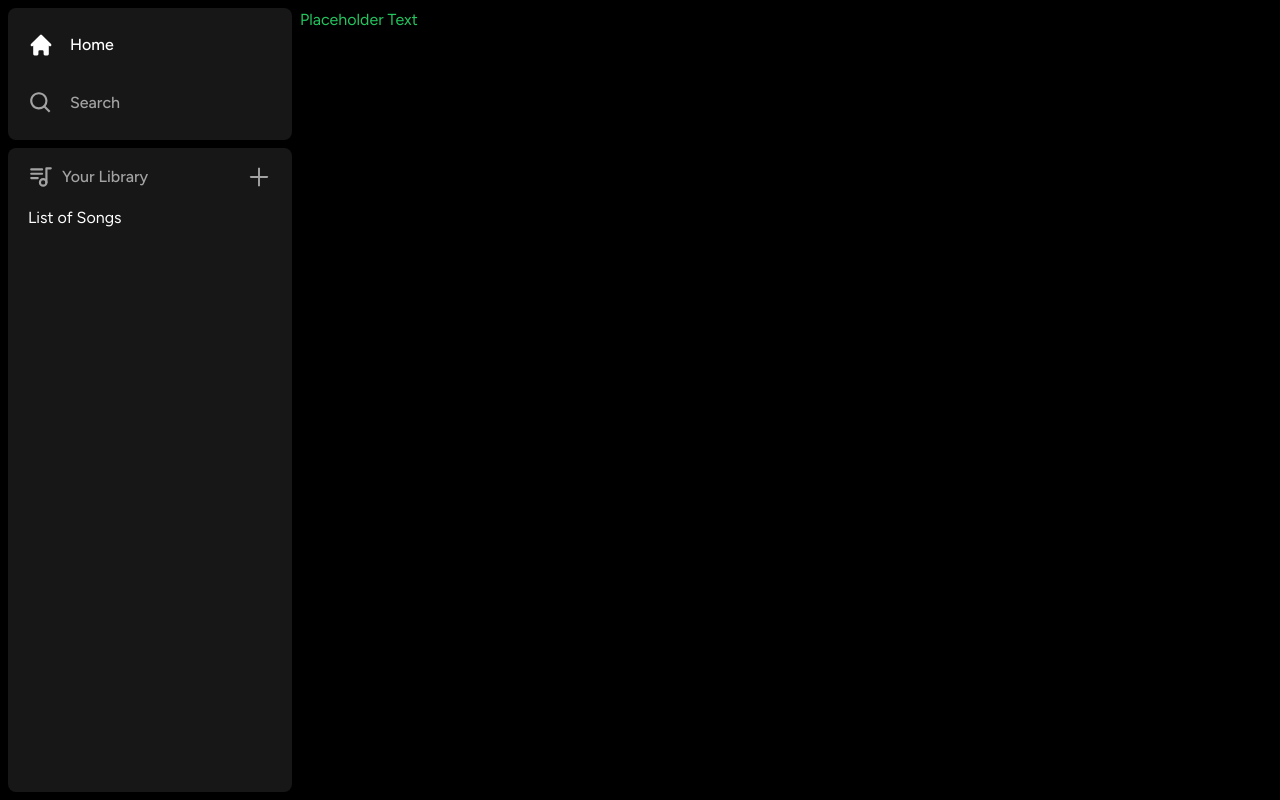
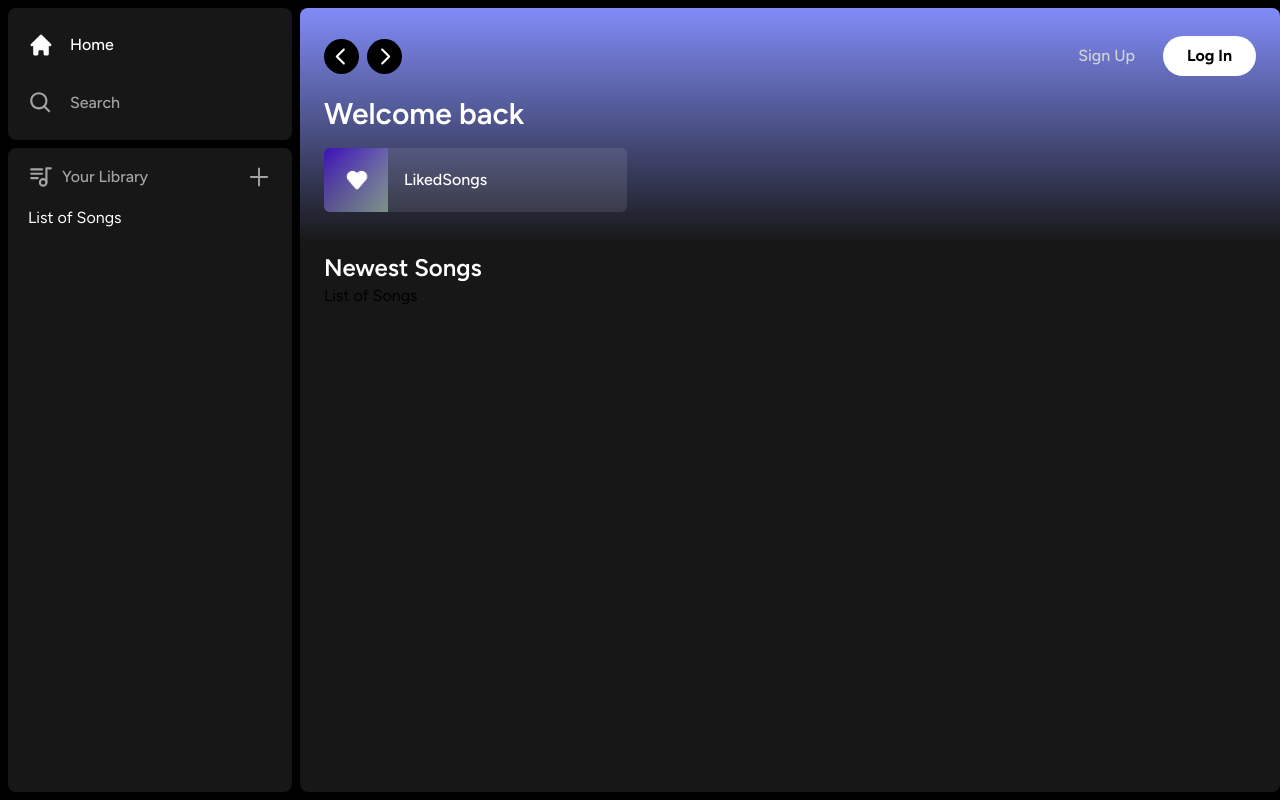
Before and after one commit to rishabhkum-Dev-1799/creativeweb-AudioAlchemy, a Next.js app: page / in a window 1280 px wide. Built offline with nearby package versions, Linux system fonts and the light colour scheme.

Commit message:
"feature- Header and Main Components for the whole App"

```diff
--- a/app/(site)/page.tsx
+++ b/app/(site)/page.tsx
@@ -1,3 +1,22 @@
+import Header from '@/components/Header/Header';
+import ListItem from '@/components/Home/ListItem';
 export default function Home() {
-  return <div className='text-green-500'>Placeholder Text</div>;
+  return (
+    <div className='bg-neutral-900 h-full w-full rounded-lg overflow-hidden overflow-y-auto'>
+      <Header>
+        <div className='mb-2'>
+          <h1 className='text-white text-3xl font-semibold'>Welcome back</h1>
+          <div className='grid grid-cols-1 sm:grid-cols-2 xl:grid-cols-3 2xl:grid-cols-4 mt-4 gap-3'>
+            <ListItem name='LikedSongs' href='liked' />
+          </div>
+        </div>
+      </Header>
+      <div className='mt-2 mb-7 px-6 '>
+        <div className='flex justify-between items-center'>
+          <h1 className='text-white text-2xl font-semibold'>Newest Songs</h1>
+        </div>
+        <div>List of Songs</div>
+      </div>
+    </div>
+  );
 }
--- /dev/null
+++ b/components/Header/Header.tsx
@@ -0,0 +1,88 @@
+'use client';
+import React from 'react';
+import { useRouter } from 'next/navigation';
+import { twMerge } from 'tailwind-merge';
+import { RxCaretLeft } from 'react-icons/rx';
+import { RxCaretRight } from 'react-icons/rx';
+import { HiHome } from 'react-icons/hi';
+import { BiSearch } from 'react-icons/bi';
+import Button from '../UI/Button/Button';
+interface headerProps {
+  children: React.ReactNode;
+  styleName?: string;
+}
+const Header: React.FC<headerProps> = ({ children, styleName }) => {
+  const router = useRouter();
+  // handler functions
+  const onback = () => {
+    router.back();
+  };
+  const onForward = () => {
+    router.forward();
+  };
+  const searchbtnHandler = () => {
+    router.push('/search');
+  };
+  const homebtnHandler = () => {
+    router.push('/');
+  };
+  const logInHandler = () => {};
+  const signUpHandler = () => {};
+  return (
+    <div
+      className={twMerge(
+        `h-fit bg-gradient-to-b from-indigo-400 p-6`,
+        styleName
+      )}
+    >
+      <div className='w-full mb-4 flex items-center justify-between'>
+        <div className='hidden md:flex items-center gap-x-2'>
+          <button
+            className='bg-black rounded-full flex justify-center items-center hover:opacity-75 transition cursor-pointer'
+            onClick={onback}
+          >
+            <RxCaretLeft size={35} className='text-white' />
+          </button>
+          <button
+            className='bg-black rounded-full flex justify-center items-center hover:opacity-75 transition cursor-pointer'
+            onClick={onForward}
+          >
+            <RxCaretRight size={35} className='text-white' />
+          </button>
+        </div>
+        <div className='md:hidden flex gap-x-2 items-center'>
+          <button
+            onClick={homebtnHandler}
+            className='bg-white rounded-full flex items-center justify-center p-2 cursor-pointer hover:opacity-75 transition'
+          >
+            <HiHome size={26} />
+          </button>
+          <button
+            onClick={searchbtnHandler}
+            className='bg-white rounded-full flex items-center justify-center p-2 cursor-pointer hover:opacity-75 transition'
+          >
+            <BiSearch size={26} />
+          </button>
+        </div>
+        <div className='flex items-center justify-between gap-x-4'>
+          <div>
+            <Button
+              className='bg-transparent text-neutral-300 font-medium'
+              onClick={signUpHandler}
+            >
+              Sign Up
+            </Button>
+          </div>
+          <div>
+            <Button className='bg-white px-6 py-2' onClick={logInHandler}>
+              Log In
+            </Button>
+          </div>
+        </div>
+      </div>
+      {children}
+    </div>
+  );
+};
+
+export default Header;
--- /dev/null
+++ b/components/Home/ListItem.tsx
@@ -0,0 +1,34 @@
+'use client';
+import React from 'react';
+import { useRouter } from 'next/navigation';
+import Image from 'next/image';
+import { FaPlay } from 'react-icons/fa';
+import likedImage from '../../public/images/liked.png';
+interface ListItemProps {
+  name: string;
+  href: string;
+}
+const ListItem: React.FC<ListItemProps> = ({ name, image, href }) => {
+  const router = useRouter();
+  //handler functions
+  const likeHandler = () => {
+    // Add authentication before pushing it
+    router.push(href);
+  };
+  return (
+    <button
+      onClick={likeHandler}
+      className='flex items-center gap-x-4 rounded-md relative group bg-neutral-100/10 hover:bg-neutral-100/20 transistion cursor-pointer pr-4 overflow-hidden'
+    >
+      <div className='relative min-h-[64px] min-w-[64px]'>
+        <Image src={likedImage} alt='like_song' fill className='object-cover' />
+      </div>
+      <p className='text-white font-medium truncate py-5'>{name}</p>
+      <div className='  absolute right-5 flex items-center justify-center rounded-full p-4 bg-indigo-500 opacity-0 group-hover:opacity-100 hover:scale-110 transition'>
+        <FaPlay className='text-black' />
+      </div>
+    </button>
+  );
+};
+
+export default ListItem;
```
Also changed, not shown: public/images/liked.png (added).
